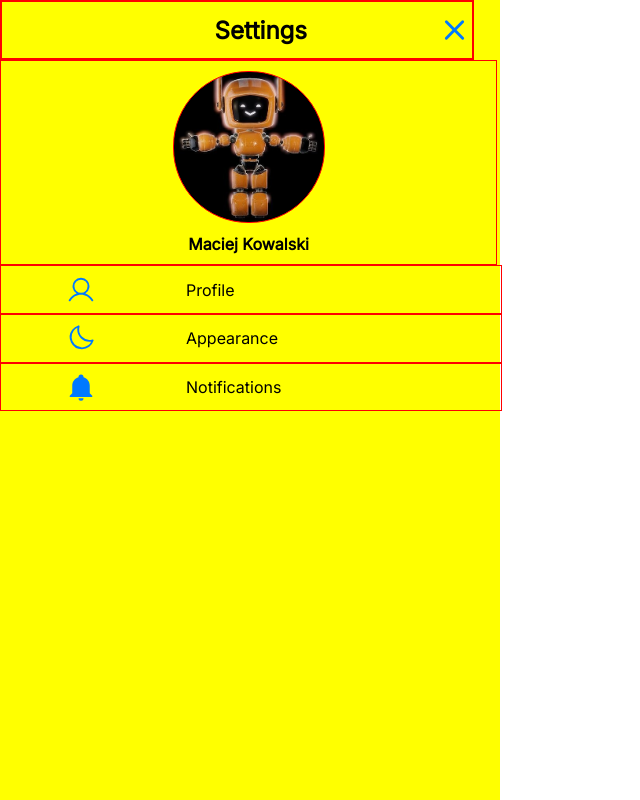
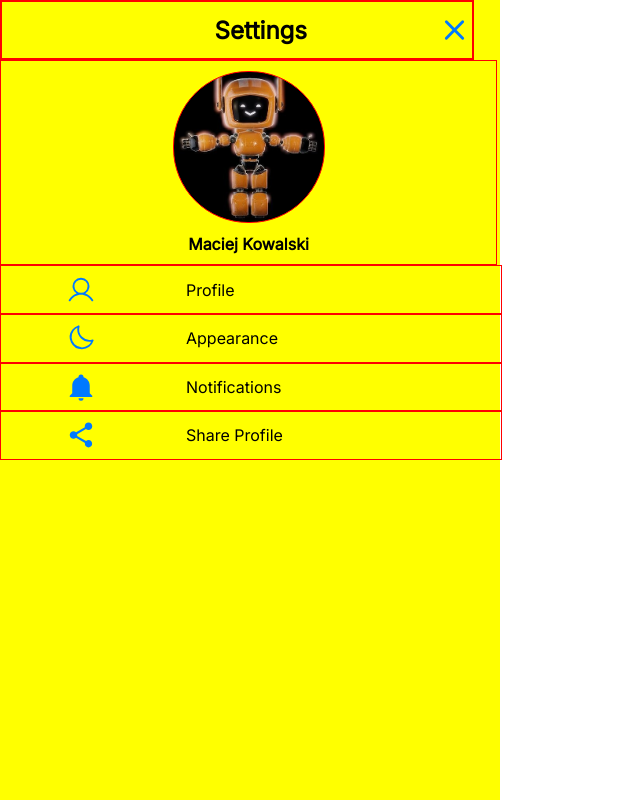
Before and after one commit to debankanmitra/Micro-services_Chat-application, a React (Vite) app in the folder chatApp/: page / in a window 1280 px wide. Shown: the whole page, without its empty margins (0-640 px from the left). Built offline with nearby package versions, Linux system fonts and the light colour scheme.

Commit message:
shareprofile

```diff
--- a/chatApp/src/Settings/Settings.jsx
+++ b/chatApp/src/Settings/Settings.jsx
@@ -5,6 +5,7 @@ import Profilepic from './Profilepic'
 import Profile from './Profile'
 import Theme from './Theme'
 import Notifications from './Notifications'
+import Shareprofile from './Shareprofile'
 
 
 
@@ -26,6 +27,7 @@ function Settings(props) {
       <Profile/>
       <Theme/>
       <Notifications/>
+      <Shareprofile/>
 
     </Div>
   )
--- /dev/null
+++ b/chatApp/src/Settings/Shareprofile.jsx
@@ -0,0 +1,33 @@
+import React from "react";
+import styled from "styled-components";
+
+const Div = styled.div`
+    width: 100%;
+    border: 1px solid red;
+    display: flex;
+    align-items: center;
+    position: relative;
+`;
+const Svg = styled.svg`
+    margin-left: 13%;
+`;
+const H = styled.h2`
+    font-size: 1em;
+    font-weight:500;
+    padding-left: 18%;
+    position: relative;
+
+`;
+
+function Shareprofile() {
+    return <Div>
+        <Svg xmlns="http://www.w3.org/2000/svg" width="30" height="30" viewBox="0 0 24 24"><path fill="#0079FF"
+        d="M18 16.08c-.76 0-1.44.3-1.96.77L8.91 12.7c.05-.23.09-.46.09-.7s-.04-.47-.09-.7l7.05-4.11c.54.5 1.25.81 2.04.81c1.66 0 3-1.34 3-3s-1.34-3-3-3s-3
+        1.34-3 3c0 .24.04.47.09.7L8.04 9.81C7.5 9.31 6.79 9 6 9c-1.66 0-3 1.34-3 3s1.34 3 3 3c.79 0 1.5-.31 2.04-.81l7.12 4.16c-.05.21-.08.43-.08.65c0 1.61
+        1.31 2.92 2.92 2.92c1.61 0 2.92-1.31 2.92-2.92s-1.31-2.92-2.92-2.92z"/></Svg>
+
+        <H>Share Profile</H >
+    </Div>
+}
+
+export default Shareprofile;
```
Also changed, not shown: chatApp/src/Settings/Logout.jsx (added).
